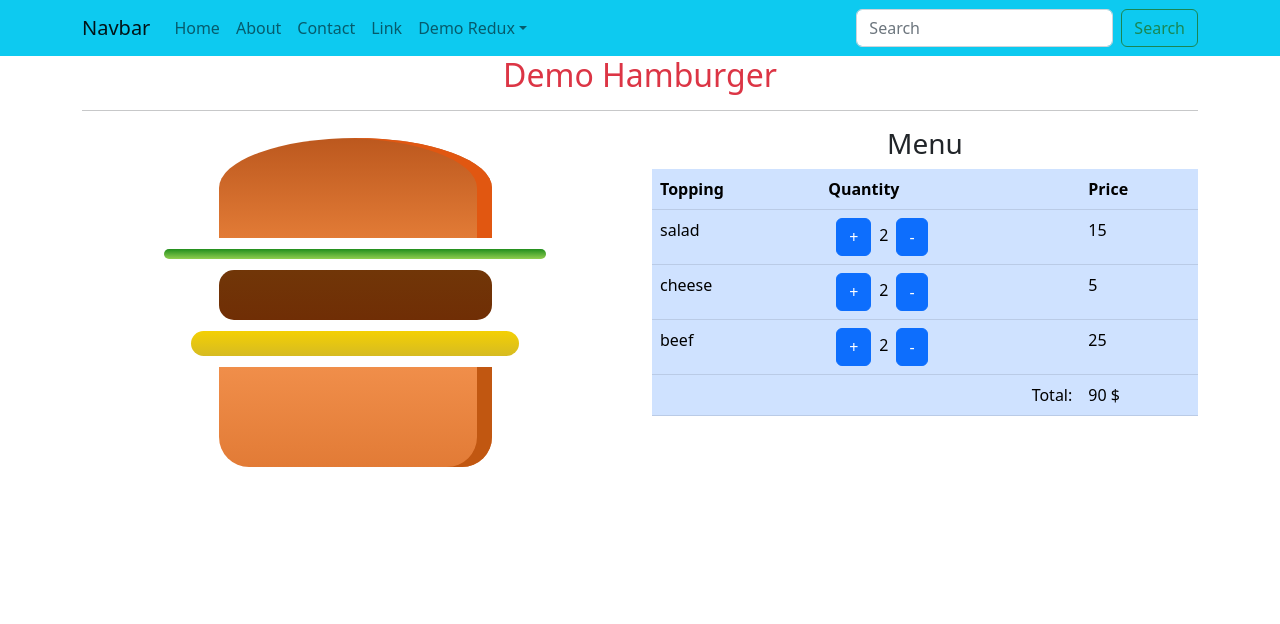
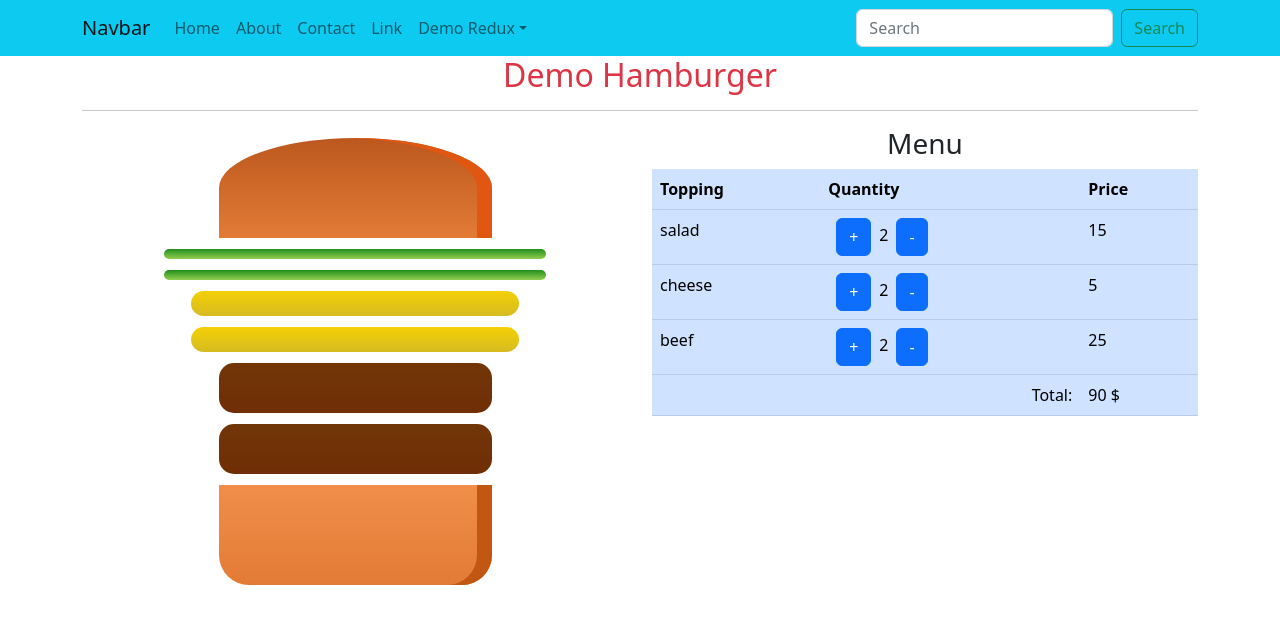
Before and after one commit to AVan-Git/Basic-ReactJS, a React (Create React App) app in the folder demo-buoi8-redux/: page /demoHamburger in a window 1280 px wide. Shown: the top 624 px of the page. Built offline with nearby package versions, Linux system fonts and the light colour scheme.

Commit message:
load data redux -> component burger

```diff
--- a/demo-buoi8-redux/src/Page/DemoRedux/Demoburger/Burger.jsx
+++ b/demo-buoi8-redux/src/Page/DemoRedux/Demoburger/Burger.jsx
@@ -7,12 +7,30 @@ class Burger extends Component {
     prop: PropTypes,
   };
 
+  renderTopping = () => {
+    let {burger} = this.props;
+    console.log("🚀 ~ file: Burger.jsx:12 ~ Burger ~ burger:", burger)
+    const arrDivJsx = []
+    burger.forEach(item => {
+        let {quantity} = item;
+        for (let index = 0; index < quantity; index++) {
+            const divTopping = <div className={item.id} key={`${item.id}_${quantity}`}></div>
+            arrDivJsx.push(divTopping)
+
+        }
+    });
+
+    return arrDivJsx;
+  }
+
   render() {
+
     return <>
         <div className="breadTop"></div>
-        <div className="salad"></div>
+        {/* <div className="salad"></div>
         <div className="beef"></div>
-        <div className="cheese"></div>
+        <div className="cheese"></div> */}
+        {this.renderTopping()}
         <div className="breadBottom"></div>
     </>;
   }
```
Also changed, not shown: demo-buoi8-redux/images/img_BT_Hamburger.png.
